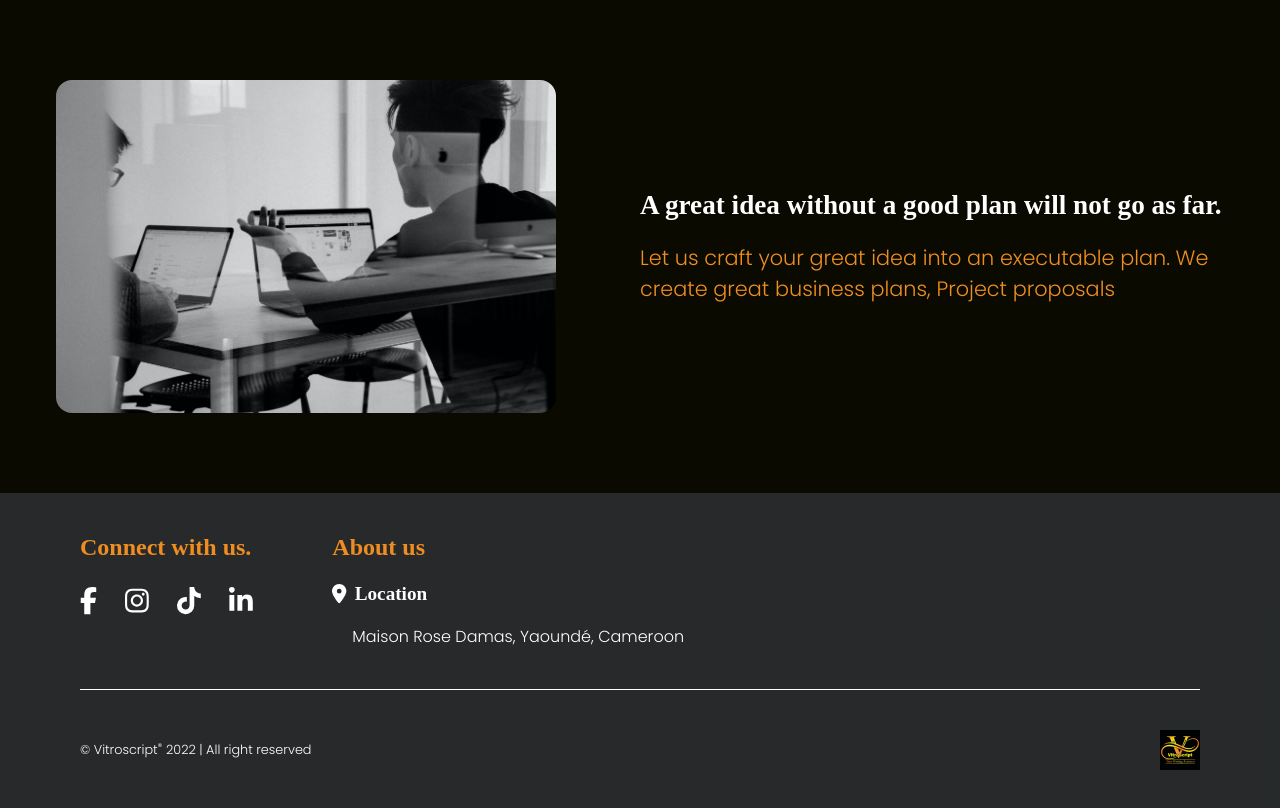
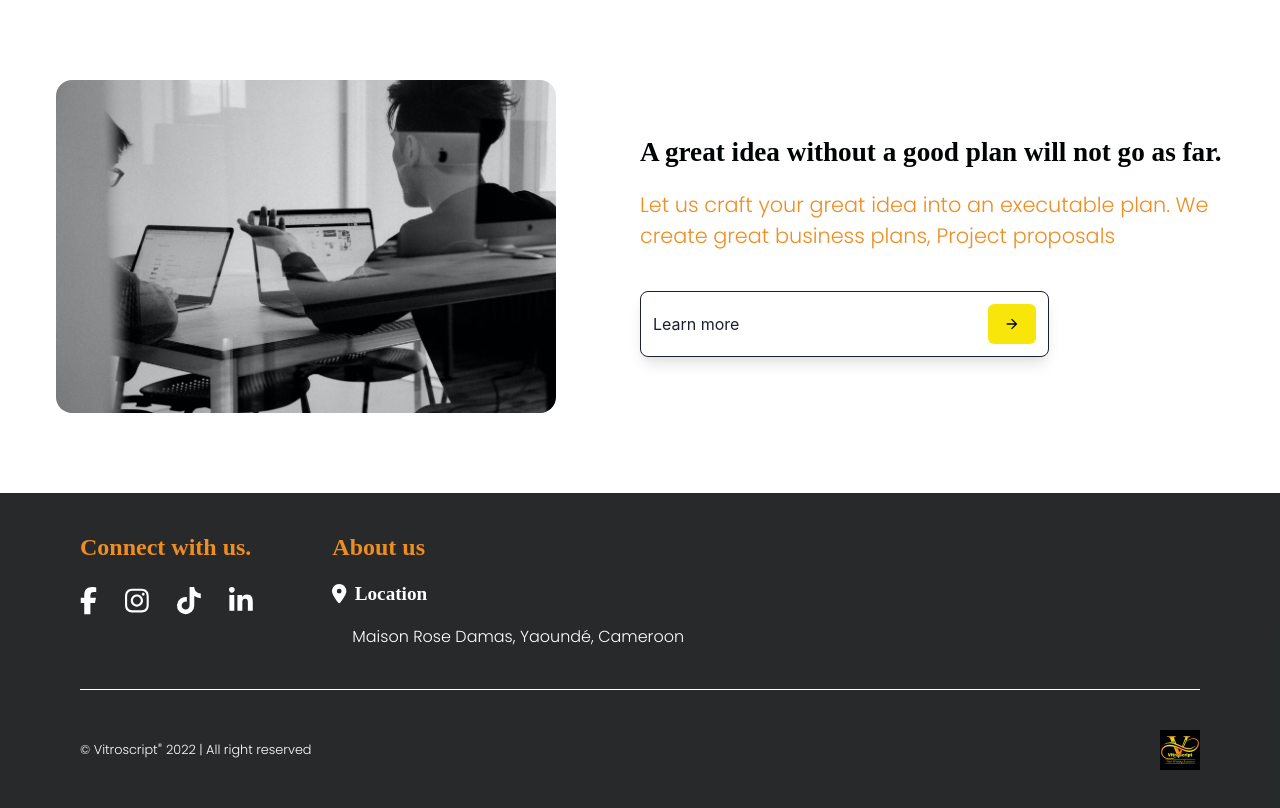
Before and after one commit to Chenwi32/vitroscript, a Next.js app: page / in a window 1280 px wide. Shown: the part 660-1468 px from the top of the page. Built offline with nearby package versions, Linux system fonts and the light colour scheme; a web font is replaced by a local one.

Commit message:
tweaked the banner design

```diff
--- a/pages/components/feature.jsx
+++ b/pages/components/feature.jsx
@@ -1,11 +1,15 @@
+import { ArrowForwardIcon, ChevronRightIcon } from "@chakra-ui/icons";
 import {
   Box,
+  Button,
   Container,
   Flex,
   Heading,
+  HStack,
   Image,
   Text,
   useMediaQuery,
+
 } from "@chakra-ui/react";
 
 const Feature = () => {
@@ -19,7 +23,7 @@ const Feature = () => {
         gap={10}
         justifyContent="space-between"
       >
-       <Image
+        <Image
           w={500}
           borderRadius="2xl"
           src="/images/vitro.jpeg"
@@ -30,15 +34,37 @@ const Feature = () => {
             mb={5}
             fontFamily={"Andika"}
             fontSize="1.7rem"
-            color={"brand.400"}
+            color={"brand.300"}
           >
             A great idea without a good plan will not go as far.
           </Heading>
 
-          <Text fontFamily={"Poppins"} color={"brand.200"} fontSize="1.3rem">
+          <Text
+            fontFamily={"Poppins"}
+            mb={10}
+            color={"brand.200"}
+            fontSize="1.3rem"
+          >
             Let us craft your great idea into an executable plan. We create
             great business plans, Project proposals
           </Text>
+
+          <HStack
+            p={3}
+            bg="brand.400"
+            boxShadow={"lg"}
+            justifyContent="space-between"
+            alignItems={"center"}
+            borderRadius='lg'
+            border={'1px'}
+            w='70%'
+          >
+            <Text>Learn more</Text>
+
+            <Button bg={"brand.100"} color="brand.300" >
+             <ArrowForwardIcon/>
+            </Button>
+          </HStack>
         </Box>
       </Flex>
     </Container>
--- a/pages/components/layout.jsx
+++ b/pages/components/layout.jsx
@@ -1,3 +1,4 @@
+
 import Footer from "./footer";
 import Navbar from "./navbar";
 
--- a/pages/components/navbar.jsx
+++ b/pages/components/navbar.jsx
@@ -32,7 +32,7 @@ const Navbar = () => {
         justifyContent={"space-between"}
         alignItems="center"
       >
-        {
+
           <Link href="/">
             <Image
               src="/vitrologo.jpg"
@@ -41,7 +41,7 @@ const Navbar = () => {
               alt="vitroscript logo"
             />
           </Link>
-        }
+
 
         <Flex
           fontFamily={"Poppins"}
--- a/pages/index.js
+++ b/pages/index.js
@@ -1,8 +1,7 @@
-import { Container } from '@chakra-ui/react'
-import Head from 'next/head'
-import Banner from './components/banner'
-import Feature from './components/feature'
-
+import { Container } from "@chakra-ui/react";
+import Head from "next/head";
+import Banner from "./components/banner";
+import Feature from "./components/feature";
 
 export default function Home() {
   return (
@@ -16,10 +15,11 @@ export default function Home() {
         <link rel="icon" href="/favicon.ico" />
       </Head>
 
-      <Container p={0} maxW={'unset'} backgroundColor='brand.500'>
-       <Banner />
+      <>
+        <Banner />
         <Feature />
-      </ Container>
+      </>
     </>
   );
 }
+/* Container w={'100%'} p={0} maxW={'unset'} backgroundColor='brand.500' */
--- a/styles/globals.css
+++ b/styles/globals.css
@@ -1,4 +1,4 @@
-html,
+ html,
 body {
 
  background-color: #000304;
@@ -13,11 +13,7 @@ a {
   text-decoration: none;
 }
 
-* {
+
+*{
   box-sizing: border-box;
 }
-
-
-.teed{
-  color: rgba(0, 0, 0, 0.863);
-}
```
